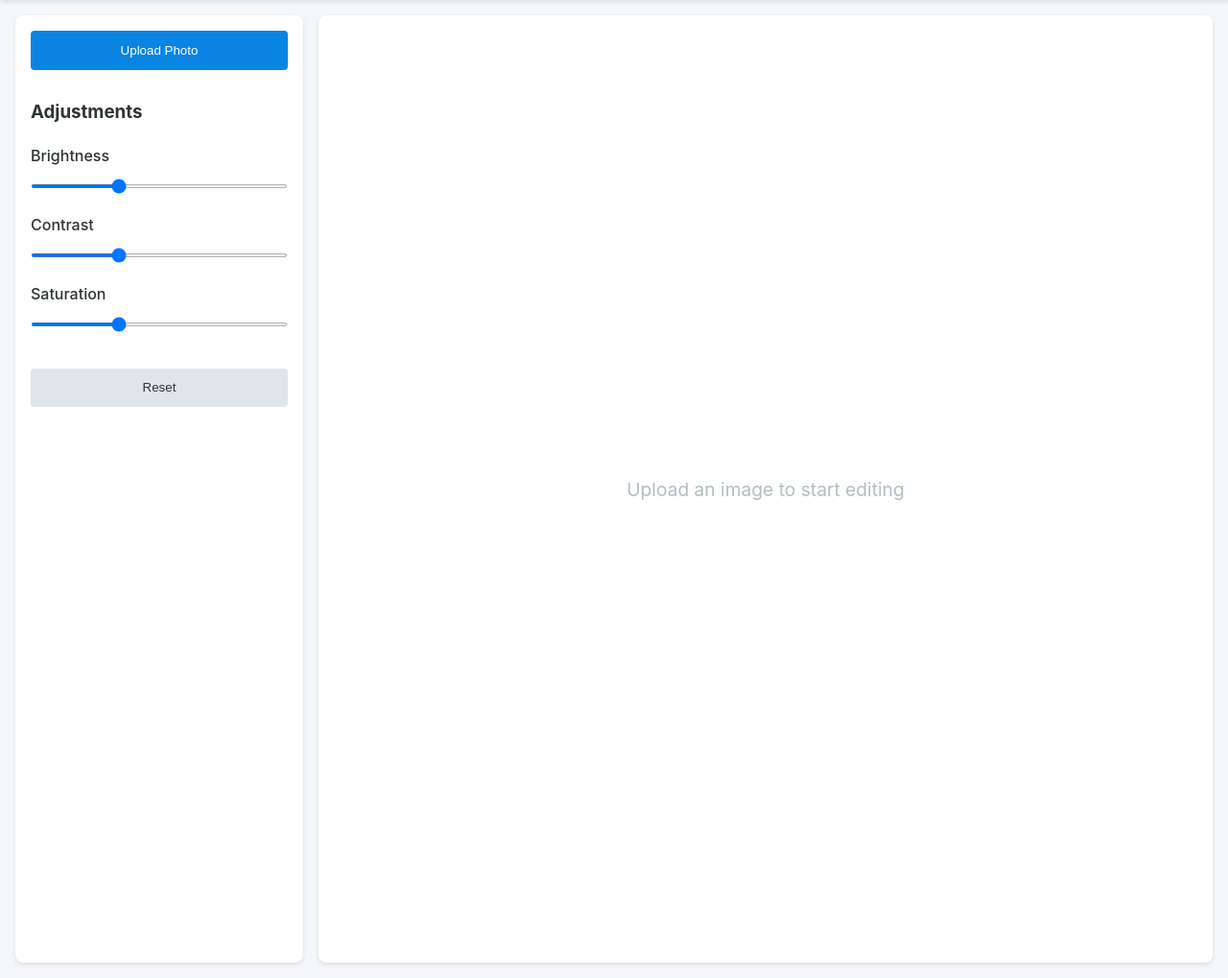
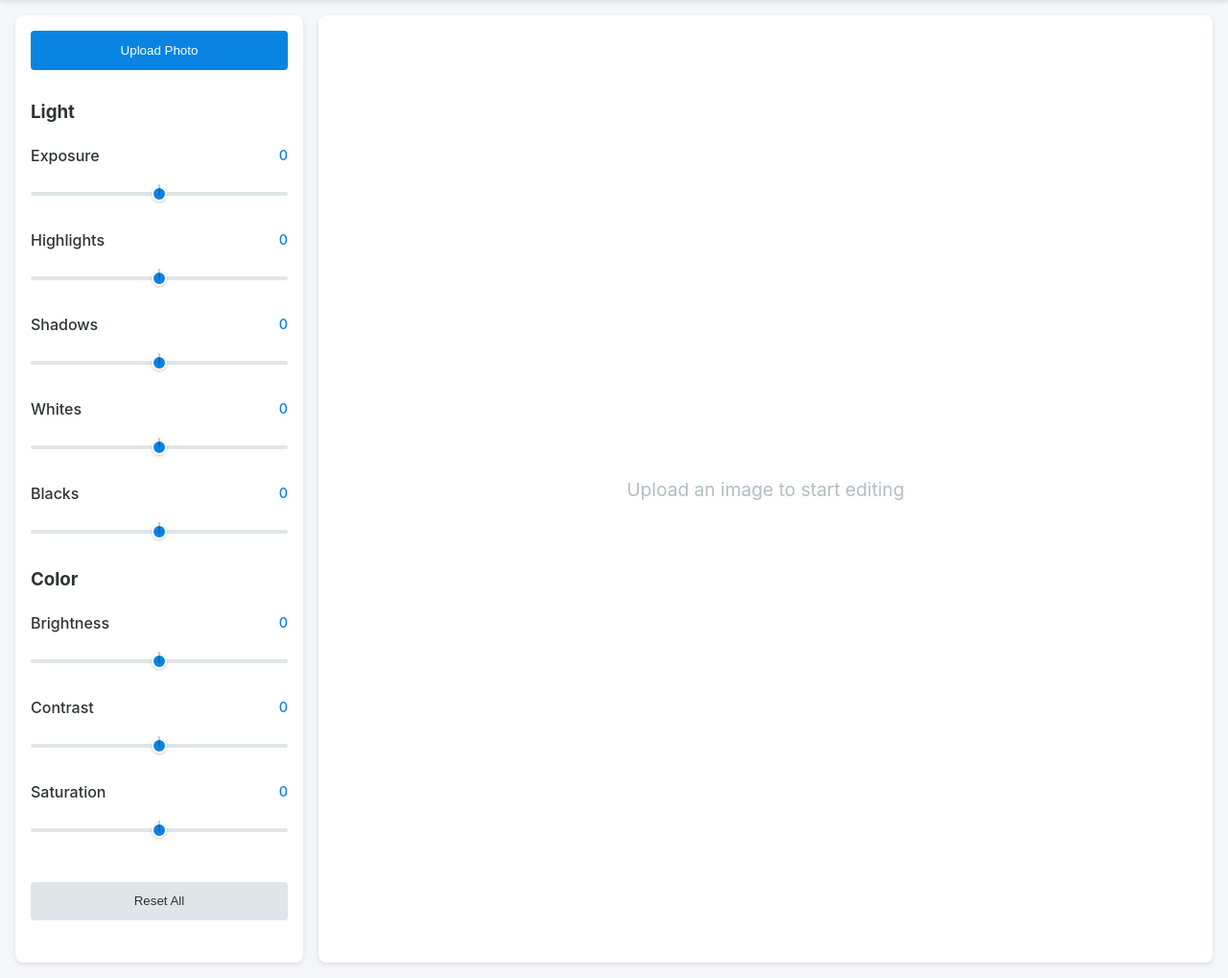
Before and after one commit to dsouzaalfred/lightroom-clone, a Flask app: page / in a window 1280 px wide. Shown: the part 60-1079 px from the top of the page at 96% size. Run offline with Flask 3, Linux system fonts and the light colour scheme; some libraries are stand-ins or nearby versions.

Commit message:
light settings wip

```diff
--- a/app.py
+++ b/app.py
@@ -52,18 +52,81 @@ def edit_image():
     try:
         # Load image using OpenCV
         img = cv2.imread(filepath)
+        img = img.astype(np.float32) / 255.0  # Normalize to 0-1 range
 
-        # Apply adjustments
+        # Apply light adjustments
+        if 'exposure' in adjustments:
+            # Apply exposure adjustment
+            exposure_value = adjustments['exposure']
+            # Simple linear scaling for exposure
+            img = np.clip(img * exposure_value, 0, 1)
+
+        if any(key in adjustments for key in ['highlights', 'shadows', 'whites', 'blacks']):
+            # Convert normalized image to uint8 for LAB conversion
+            img_uint8 = (img * 255).astype(np.uint8)
+
+            # Convert to LAB color space for better light adjustments
+            lab = cv2.cvtColor(img_uint8, cv2.COLOR_BGR2LAB)
+            L = lab[:,:,0].astype(np.float32)
+
+            # Apply highlights adjustment
+            if 'highlights' in adjustments:
+                mask = (L > 127).astype(np.float32)
+                # Map adjustment value to pixel adjustment
+                adjustment = (adjustments['highlights'] - 1.0) * 50
+                L = np.clip(L + adjustment * mask, 0, 255)
+
+            # Apply shadows adjustment
+            if 'shadows' in adjustments:
+                mask = (L < 127).astype(np.float32)
+                # Map adjustment value to pixel adjustment
+                adjustment = (adjustments['shadows'] - 1.0) * 50
+                L = np.clip(L + adjustment * mask, 0, 255)
+
+            # Apply whites adjustment
+            if 'whites' in adjustments:
+                mask = (L > 230).astype(np.float32)
+                # Map adjustment value to pixel adjustment
+                adjustment = (adjustments['whites'] - 1.0) * 25
+                L = np.clip(L + adjustment * mask, 0, 255)
+
+            # Apply blacks adjustment
+            if 'blacks' in adjustments:
+                mask = (L < 25).astype(np.float32)
+                # Map adjustment value to pixel adjustment
+                adjustment = (adjustments['blacks'] - 1.0) * 25
+                L = np.clip(L + adjustment * mask, 0, 255)
+
+            # Ensure L channel stays in valid range
+            L = np.clip(L, 0, 255)
+            lab[:,:,0] = L.astype(np.uint8)
+
+            # Convert back to BGR and normalize
+            img = cv2.cvtColor(lab, cv2.COLOR_LAB2BGR).astype(np.float32) / 255.0
+
+        # Apply color adjustments
         if 'brightness' in adjustments:
-            img = cv2.convertScaleAbs(img, alpha=adjustments['brightness'], beta=0)
+            # Apply brightness adjustment
+            brightness_value = adjustments['brightness']
+            img = np.clip(img * brightness_value, 0, 1)
 
         if 'contrast' in adjustments:
-            img = cv2.convertScaleAbs(img, alpha=adjustments['contrast'], beta=0)
+            # Apply contrast adjustment
+            contrast_value = adjustments['contrast']
+            img = np.clip((img - 0.5) * contrast_value + 0.5, 0, 1)
 
         if 'saturation' in adjustments:
-            hsv = cv2.cvtColor(img, cv2.COLOR_BGR2HSV)
-            hsv[:,:,1] = hsv[:,:,1] * adjustments['saturation']
-            img = cv2.cvtColor(hsv, cv2.COLOR_HSV2BGR)
+            # Apply saturation adjustment
+            saturation_value = adjustments['saturation']
+            img_uint8 = (img * 255).astype(np.uint8)
+            hsv = cv2.cvtColor(img_uint8, cv2.COLOR_BGR2HSV)
+            hsv = hsv.astype(np.float32)
+            hsv[:,:,1] = np.clip(hsv[:,:,1] * saturation_value, 0, 255)
+            hsv = hsv.astype(np.uint8)
+            img = cv2.cvtColor(hsv, cv2.COLOR_HSV2BGR).astype(np.float32) / 255.0
+
+        # Convert back to uint8 (0-255 range)
+        img = np.clip(img * 255.0, 0, 255).astype(np.uint8)
 
         # Save edited image
         edited_filename = f'edited_{filename}'
--- a/static/script.js
+++ b/static/script.js
@@ -6,11 +6,10 @@ document.addEventListener('DOMContentLoaded', () => {
     const cropBtn = document.getElementById('cropBtn');
     const cancelCropBtn = document.getElementById('cancelCropBtn');
     const aspectRatioSelect = document.getElementById('aspectRatio');
-    const sliders = ['brightness', 'contrast', 'saturation'].map(id => document.getElementById(id));
+    const sliders = ['exposure', 'highlights', 'shadows', 'whites', 'blacks', 'brightness', 'contrast', 'saturation'].map(id => document.getElementById(id));
 
     let currentImage = null;
     let originalImage = null;
-    let updateTimer = null;
     let cropper = null;
     let isCropping = false;
 
@@ -60,16 +59,9 @@ document.addEventListener('DOMContentLoaded', () => {
     });
 
     // Handle adjustments
-    async function applyAdjustments(overrideAdjustments = null) {
-        if (!currentImage) return;
+    async function applyAdjustments(adjustments) {
+        if (!currentImage || !adjustments) return;
 
-        const adjustments = overrideAdjustments || {
-            brightness: parseFloat(document.getElementById('brightness').value),
-            contrast: parseFloat(document.getElementById('contrast').value),
-            saturation: parseFloat(document.getElementById('saturation').value)
-        };
-
-        try {
         const img = imagePreview.querySelector('img');
         if (!img) return;
 
@@ -78,6 +70,7 @@ document.addEventListener('DOMContentLoaded', () => {
             img.classList.add('adjusting');
         }
 
+        try {
             const response = await fetch('/edit', {
                 method: 'POST',
                 headers: {
@@ -90,7 +83,10 @@ document.addEventListener('DOMContentLoaded', () => {
             });
 
             const data = await response.json();
-            if (response.ok) {
+            if (!response.ok) {
+                throw new Error(data.error || 'Failed to apply adjustments');
+            }
+
             // Create a new Image object to preload
             const newImage = new Image();
 
@@ -103,67 +99,114 @@ document.addEventListener('DOMContentLoaded', () => {
                 });
             };
 
+            // Add error handler
+            newImage.onerror = () => {
+                console.error('Failed to load adjusted image');
+                img.classList.remove('adjusting');
+            };
+
             // Add cache-busting and start loading
             newImage.src = `/uploads/${data.edited_filename}?t=${Date.now()}`;
-            } else {
-                console.error('Error applying adjustments:', data.error);
+        } catch (error) {
+            console.error('Error:', error);
             img.classList.remove('adjusting');
         }
-        } catch (error) {
-            console.error('Error:', error);
-            const img = imagePreview.querySelector('img');
-            if (img) img.classList.remove('adjusting');
+    }
+
+    // Function to convert slider value to adjustment value
+    function sliderToAdjustment(value, type) {
+        // Convert -100 to 100 range to appropriate adjustment value
+        const val = parseFloat(value);
+        if (val === 0) return 1;  // Neutral value
+
+        // Special handling for exposure
+        if (type === 'exposure') {
+            // For exposure: linear scaling
+            // Positive values increase exposure (brighter)
+            // Negative values decrease exposure (darker)
+            const factor = val / 100;
+            return factor >= 0 ? 1 + factor : 1 / (1 + Math.abs(factor));
+        }
+
+        // For other adjustments
+        const factor = val / 100;
+        return factor >= 0 ? 1 + factor : Math.max(0.2, 1 - Math.abs(factor));
+    }
+
+    // Function to check if all sliders are at neutral position
+    function areAllSlidersNeutral() {
+        return ['exposure', 'highlights', 'shadows', 'whites', 'blacks',
+                'brightness', 'contrast', 'saturation'].every(id => {
+            const slider = document.getElementById(id);
+            return !slider || parseFloat(slider.value) === 0;
+        });
+    }
+
+    // Function to update slider value display
+    function updateSliderValue(id, value) {
+        const valueDisplay = document.getElementById(`${id}-value`);
+        if (valueDisplay) {
+            valueDisplay.textContent = Math.round(value);
         }
     }
 
     // Add event listeners to sliders
+    let updateTimer = null;
     let isAdjusting = false;
-    let pendingUpdate = null;
-    let debounceTimer = null;
 
     sliders.forEach(slider => {
-        let lastValue = slider.value;
+        if (!slider) return; // Skip if slider not found
+
+        // Update initial value display
+        updateSliderValue(slider.id, slider.value);
 
         slider.addEventListener('input', () => {
-            // Only update if value has changed
-            if (lastValue === slider.value) return;
-            lastValue = slider.value;
+            // Update value display
+            updateSliderValue(slider.id, slider.value);
 
-            // Clear any existing timers
+            // Clear any existing timer
             if (updateTimer) clearTimeout(updateTimer);
-            if (debounceTimer) clearTimeout(debounceTimer);
-
-            // If we're already adjusting, store the latest values
-            if (isAdjusting) {
-                pendingUpdate = {
-                    brightness: parseFloat(document.getElementById('brightness').value),
-                    contrast: parseFloat(document.getElementById('contrast').value),
-                    saturation: parseFloat(document.getElementById('saturation').value)
-                };
-                return;
-            }
 
             // Set a new timer to update after a short delay
             updateTimer = setTimeout(async () => {
+                if (!currentImage) return;  // Don't apply if no image is loaded
+                if (isAdjusting) return;    // Don't queue up adjustments
+
+                try {
                     isAdjusting = true;
-                await applyAdjustments();
 
-                // If there's a pending update, apply it after a short delay
-                if (pendingUpdate) {
-                    const finalUpdate = pendingUpdate;
-                    pendingUpdate = null;
+                    // Get all current slider values
+                    const currentAdjustments = {};
+                    ['exposure', 'highlights', 'shadows', 'whites', 'blacks',
+                     'brightness', 'contrast', 'saturation'].forEach(id => {
+                        const slider = document.getElementById(id);
+                        if (slider) {
+                            const value = parseFloat(slider.value);
+                            // Pass the adjustment type to handle exposure differently
+                            currentAdjustments[id] = sliderToAdjustment(value, id);
+                        }
+                    });
 
-                    // Add a small delay before applying the final update
-                    debounceTimer = setTimeout(async () => {
+                    // Check if all adjustments are neutral
+                    const allNeutral = Object.values(currentAdjustments).every(val => val === 1);
+
+                    if (allNeutral && originalImage) {
+                        // If all adjustments are neutral, revert to original
+                        currentImage = originalImage;
+                        updateImagePreview(currentImage);
+                    } else {
+                        // Apply adjustments
+                        await applyAdjustments(currentAdjustments);
+                    }
+                } catch (error) {
+                    console.error('Error applying adjustments:', error);
+                } finally {
                     isAdjusting = false;
-                        if (finalUpdate) {
-                            await applyAdjustments(finalUpdate);
+                    // Remove loading class from image
+                    const img = imagePreview.querySelector('img');
+                    if (img) img.classList.remove('adjusting');
                 }
-                    }, 50);
-                } else {
-                    isAdjusting = false;
-                }
-            }, 16); // Using requestAnimationFrame timing (~16ms)
+            }, 50); // Quick response time
         });
     });
 
@@ -173,18 +216,28 @@ document.addEventListener('DOMContentLoaded', () => {
     });
 
     function resetAdjustments() {
-        document.getElementById('brightness').value = 1;
-        document.getElementById('contrast').value = 1;
-        document.getElementById('saturation').value = 1;
+        if (!originalImage) return;
 
-        if (originalImage) {
+        // Reset all adjustments to default (0)
+        ['exposure', 'highlights', 'shadows', 'whites', 'blacks',
+         'brightness', 'contrast', 'saturation'].forEach(id => {
+            const slider = document.getElementById(id);
+            if (slider) {
+                slider.value = 0;
+                updateSliderValue(id, 0);
+            }
+        });
+
+        // Revert to original image immediately
+        if (areAllSlidersNeutral()) {
             currentImage = originalImage;
             updateImagePreview(currentImage);
+        }
+
         // Reset cropper but keep crop panel visible
         if (cropper) {
             cropper.destroy();
             cropper = null;
-            }
             isCropping = false;
         }
     }
@@ -308,13 +361,4 @@ document.addEventListener('DOMContentLoaded', () => {
             initCropping();
         }
     });
-
-    function updateImagePreview(filename) {
-        // Destroy existing cropper if it exists
-        if (cropper) {
-            cropper.destroy();
-            cropper = null;
-        }
-        imagePreview.innerHTML = `<img src="/uploads/${filename}" alt="Preview">`;
-    }
 });
--- a/static/style.css
+++ b/static/style.css
@@ -124,27 +124,69 @@ main {
     margin: 1.5rem 0;
 }
 
-.slider-group label {
-    display: block;
+.slider-header {
+    display: flex;
+    justify-content: space-between;
+    align-items: center;
     margin-bottom: 0.5rem;
+}
+
+.slider-header label {
     font-weight: 500;
 }
 
-input[type="range"] {
+.slider-value {
+    font-size: 0.9rem;
+    color: var(--secondary-color);
+    font-weight: 500;
+    min-width: 3rem;
+    text-align: right;
+}
+
+.slider-container {
+    position: relative;
+    padding: 0.5rem 0;
+}
+
+.slider-center-mark {
+    position: absolute;
+    left: 50%;
+    top: 50%;
+    transform: translate(-50%, -50%);
+    width: 2px;
+    height: 12px;
+    background-color: rgba(0, 0, 0, 0.2);
+    pointer-events: none;
+    border-radius: 1px;
+}
+
+input[type="range"].slider {
     width: 100%;
     height: 4px;
     background: #dfe6e9;
     border-radius: 2px;
     outline: none;
+    -webkit-appearance: none;
 }
 
-input[type="range"]::-webkit-slider-thumb {
+input[type="range"].slider::-webkit-slider-thumb {
     -webkit-appearance: none;
     width: 16px;
     height: 16px;
     background: var(--secondary-color);
     border-radius: 50%;
     cursor: pointer;
+    border: 2px solid white;
+    box-shadow: 0 1px 3px rgba(0, 0, 0, 0.2);
+    transition: transform 0.1s ease;
+}
+
+input[type="range"].slider::-webkit-slider-thumb:hover {
+    transform: scale(1.1);
+}
+
+input[type="range"].slider::-webkit-slider-thumb:active {
+    transform: scale(0.95);
 }
 
 .hidden {
--- a/templates/index.html
+++ b/templates/index.html
@@ -21,20 +21,89 @@
                 </div>
 
                 <div class="adjustments-panel">
-                    <h3>Adjustments</h3>
+                    <h3>Light</h3>
                     <div class="slider-group">
-                        <label for="brightness">Brightness</label>
-                        <input type="range" id="brightness" min="0.5" max="2" step="0.1" value="1">
+                        <div class="slider-header">
+                            <label for="exposure">Exposure</label>
+                            <span class="slider-value" id="exposure-value">0</span>
+                        </div>
+                        <div class="slider-container">
+                            <input type="range" id="exposure" min="-100" max="100" value="0" class="slider">
+                            <div class="slider-center-mark"></div>
+                        </div>
                     </div>
                     <div class="slider-group">
-                        <label for="contrast">Contrast</label>
-                        <input type="range" id="contrast" min="0.5" max="2" step="0.1" value="1">
+                        <div class="slider-header">
+                            <label for="highlights">Highlights</label>
+                            <span class="slider-value" id="highlights-value">0</span>
+                        </div>
+                        <div class="slider-container">
+                            <input type="range" id="highlights" min="-100" max="100" value="0" class="slider">
+                            <div class="slider-center-mark"></div>
+                        </div>
                     </div>
                     <div class="slider-group">
-                        <label for="saturation">Saturation</label>
-                        <input type="range" id="saturation" min="0.5" max="2" step="0.1" value="1">
+                        <div class="slider-header">
+                            <label for="shadows">Shadows</label>
+                            <span class="slider-value" id="shadows-value">0</span>
+                        </div>
+                        <div class="slider-container">
+                            <input type="range" id="shadows" min="-100" max="100" value="0" class="slider">
+                            <div class="slider-center-mark"></div>
+                        </div>
                     </div>
-                    <button id="resetBtn" class="secondary-btn">Reset</button>
+                    <div class="slider-group">
+                        <div class="slider-header">
+                            <label for="whites">Whites</label>
+                            <span class="slider-value" id="whites-value">0</span>
+                        </div>
+                        <div class="slider-container">
+                            <input type="range" id="whites" min="-100" max="100" value="0" class="slider">
+                            <div class="slider-center-mark"></div>
+                        </div>
+                    </div>
+                    <div class="slider-group">
+                        <div class="slider-header">
+                            <label for="blacks">Blacks</label>
+                            <span class="slider-value" id="blacks-value">0</span>
+                        </div>
+                        <div class="slider-container">
+                            <input type="range" id="blacks" min="-100" max="100" value="0" class="slider">
+                            <div class="slider-center-mark"></div>
+                        </div>
+                    </div>
+                    <h3>Color</h3>
+                    <div class="slider-group">
+                        <div class="slider-header">
+                            <label for="brightness">Brightness</label>
+                            <span class="slider-value" id="brightness-value">0</span>
+                        </div>
+                        <div class="slider-container">
+                            <input type="range" id="brightness" min="-100" max="100" value="0" class="slider">
+                            <div class="slider-center-mark"></div>
+                        </div>
+                    </div>
+                    <div class="slider-group">
+                        <div class="slider-header">
+                            <label for="contrast">Contrast</label>
+                            <span class="slider-value" id="contrast-value">0</span>
+                        </div>
+                        <div class="slider-container">
+                            <input type="range" id="contrast" min="-100" max="100" value="0" class="slider">
+                            <div class="slider-center-mark"></div>
+                        </div>
+                    </div>
+                    <div class="slider-group">
+                        <div class="slider-header">
+                            <label for="saturation">Saturation</label>
+                            <span class="slider-value" id="saturation-value">0</span>
+                        </div>
+                        <div class="slider-container">
+                            <input type="range" id="saturation" min="-100" max="100" value="0" class="slider">
+                            <div class="slider-center-mark"></div>
+                        </div>
+                    </div>
+                    <button id="resetBtn" class="secondary-btn">Reset All</button>
                 </div>
 
                 <div class="crop-panel hidden">
@@ -65,6 +134,6 @@
     </div>
 
     <script src="https://cdnjs.cloudflare.com/ajax/libs/cropperjs/1.5.13/cropper.min.js"></script>
-    <script src="{{ url_for('static', filename='script.js') }}"></script>
+    <script src="{{ url_for('static', filename='script.js') }}" defer></script>
 </body>
 </html>
```
Also changed, not shown: 1 other file. Lines whose indentation alone changed are shown as unchanged.
